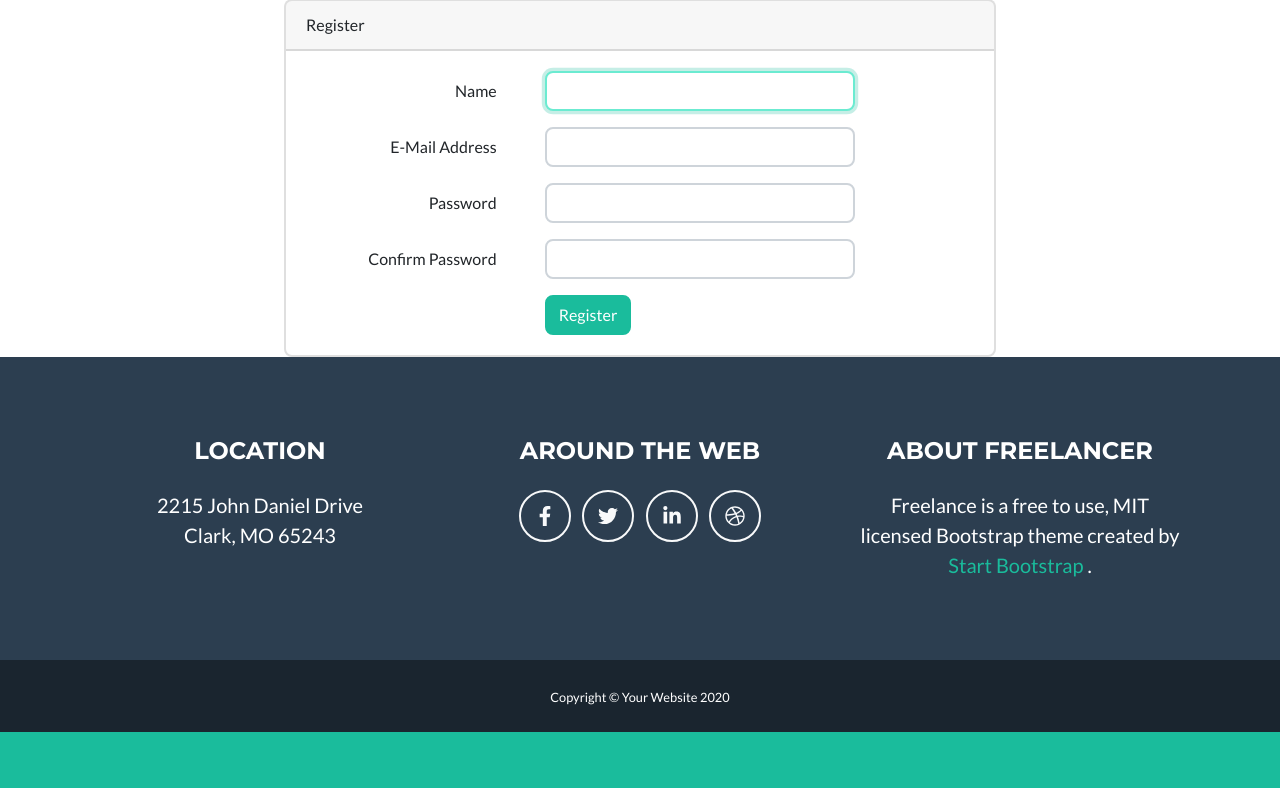
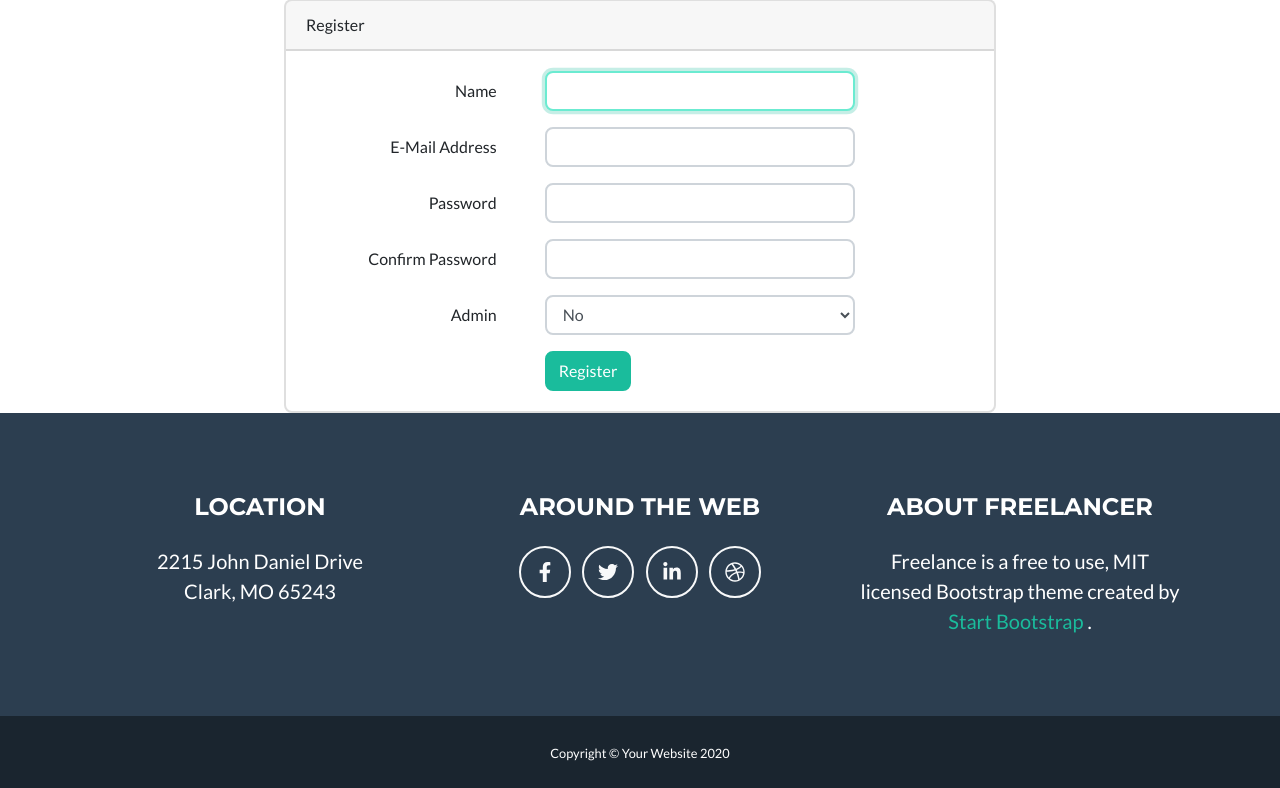
Before and after one commit to mframosg/FraganceStore, a Laravel app: page /register in a window 1280 px wide. Shown: the part 505-1293 px from the top of the page. Before the commit the page ends 1237 px from the top, so only its background shows below. Run offline with Laravel 8, Linux system fonts and the light colour scheme; some libraries are stand-ins or nearby versions.

Commit message:
register-admin

```diff
--- a/app/Http/Controllers/Auth/RegisterController.php
+++ b/app/Http/Controllers/Auth/RegisterController.php
@@ -53,6 +53,7 @@ class RegisterController extends Controller
       "name" => ["required", "string", "max:255"],
       "email" => ["required", "string", "email", "max:255", "unique:users"],
       "password" => ["required", "string", "min:8", "confirmed"],
+      "admin" => ["required"],
     ]);
   }
 
@@ -68,6 +69,7 @@ class RegisterController extends Controller
       "name" => $data["name"],
       "email" => $data["email"],
       "password" => Hash::make($data["password"]),
+      "admin" => $data["admin"],
     ]);
   }
 }
--- a/resources/views/auth/register.blade.php
+++ b/resources/views/auth/register.blade.php
@@ -80,6 +80,24 @@
               </div>
             </div>
 
+            <div class="form-group row">
+              <label for="admin" class="col-md-4 col-form-label text-md-right">{{ __("Admin") }}</label>
+
+              <div class="col-md-6">
+                <select
+                  id="admin"
+                  type="text"
+                  class="form-control"
+                  name="admin"
+                  required
+                  autocomplete="No"
+                  autofocus >
+                  <option value="No">No</option>
+                  <option value="Yes">Yes</option>
+                </select>
+              </div>
+            </div>
+
             <div class="form-group row mb-0">
               <div class="col-md-6 offset-md-4">
                 <button type="submit" class="btn btn-primary">
```
Also changed, not shown: app/Models/User.php (+41 -1 lines), database/migrations/2014_10_12_000000_create_users_table.php.
